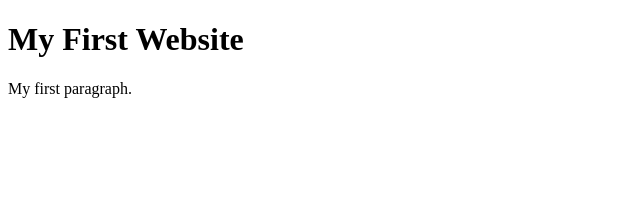
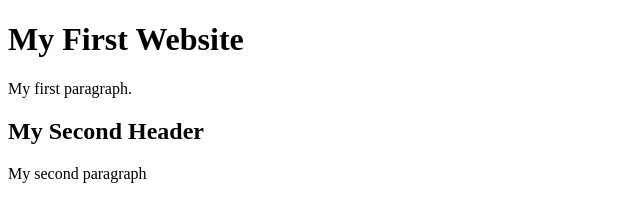
Before and after one commit to cspraggett/codersrank-practice, a website: page index.html in a window 1280 px wide. Shown: the whole page, without its empty margins (0-640 px from the left). Drawn offline with Linux system fonts and the light colour scheme.

Commit message:
added new content

```diff
--- a/index.html
+++ b/index.html
@@ -7,6 +7,8 @@
 
     <h1>My First Website</h1>
     <p>My first paragraph.</p>
+    <h2>My Second Header</h2>
+    <p>My second paragraph</p>
 
   </body>
 </html>
```
